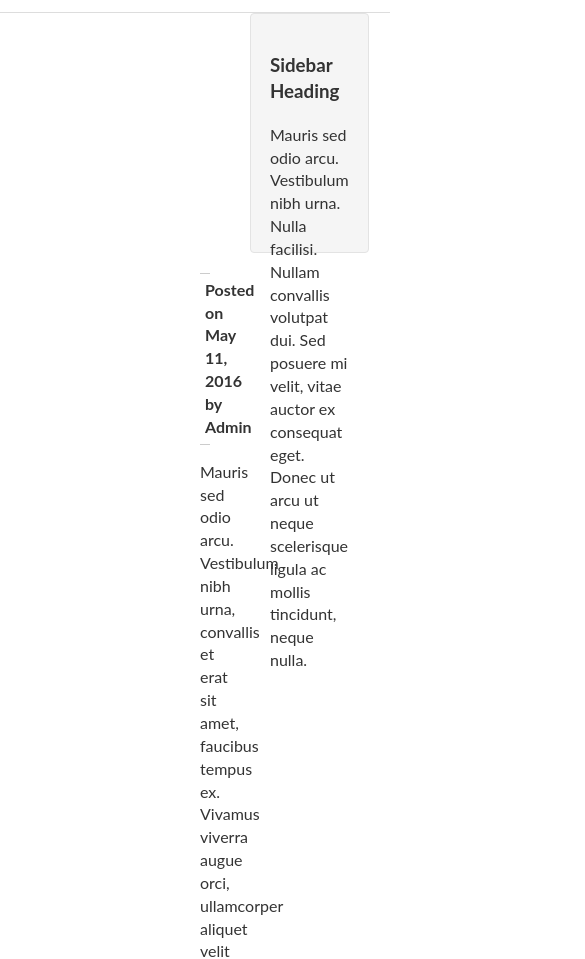
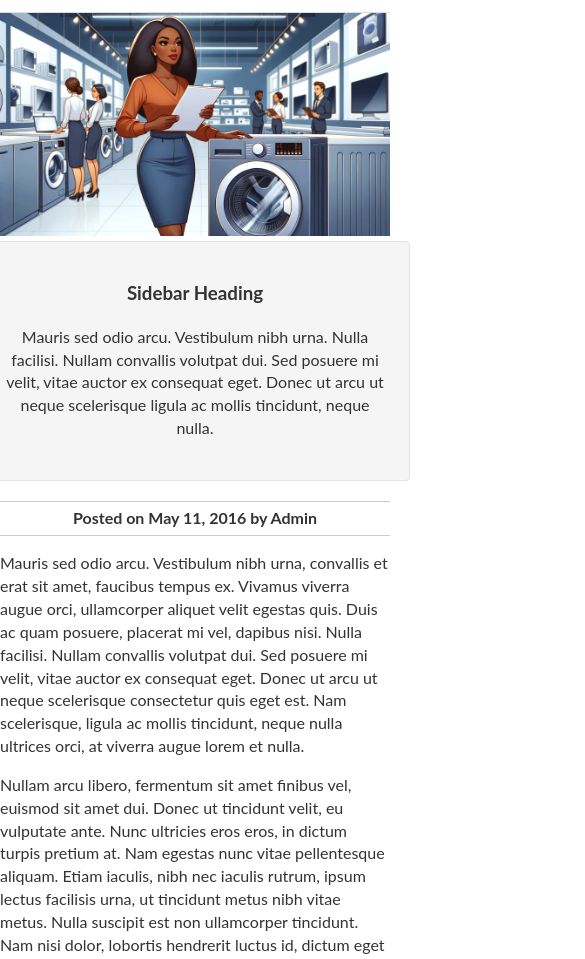
Before and after one commit to rickmastry/dazzleandshine, a plain HTML site: page single.html in a window 390 px wide. Shown: the part 171-1130 px from the top of the page, 585 px wide, since content can reach past the window. Drawn offline with Linux system fonts and the light colour scheme.

Commit message:
mobile fix

```diff
--- a/css/style.css
+++ b/css/style.css
@@ -821,6 +821,10 @@ footer {
 }
 
 @media only screen and (max-width: 950px) and (orientation : landscape) {
+	.single-info-right {
+		height: 300px;
+	}
+
 	.about-info-left {
 		margin-left: 100px;
 		margin-right: 100px;
@@ -874,6 +878,55 @@ footer {
 @media screen and (max-width: 600px) {}
 
 @media only screen and (max-width: 480px) and (orientation : portrait) {
+	.navbar-nav {
+		display: none;
+	}
+
+	.well.animated.fadeInRight h3 {
+		text-align: center;
+	}
+
+	.well.animated.fadeInRight p {
+		text-align: center;
+	}
+
+	.p-single {
+		margin-right: 0px;
+	}
+
+	.single-info {
+		margin-left: 0px;
+		margin-right: 0px;
+		width: 100%;
+	}
+
+
+
+	.meta-single {
+		text-align: center;
+		margin-left: 0px;
+		margin-right: 0px;
+	}
+
+	.single-info-right {
+		margin-right: 0px;
+		width: 100%;
+		height: 200px;
+	}
+
+	.img-container {
+		margin-right: 0px;
+		margin-left: 0px;
+		width: 100%;
+	}
+
+	.about-info-services {
+		display: flex;
+		justify-content: center;
+		align-items: center;
+		flex-direction: column;
+	}
+
 	.container-about {
 		margin-left: 10px;
 		margin-right: 10px;
--- a/single.html
+++ b/single.html
@@ -114,8 +114,6 @@
     </section>
     <footer>
         <div class="container">
-            <div class="row">
-                <div class="col-lg-12">
             <ul class="sub-nav">
                 <li>
                     <a class="navigation" href="/">Home</a>
@@ -133,8 +131,6 @@
             <p class="copyright text-muted small">Copyright &copy; Dazzle and Shine Laundry 2024. All Rights
                 Reserved</p>
         </div>
-            </div>
-        </div>
     </footer>
     <script src="js/main.js"></script>
 </body>
```
Lines whose indentation alone changed are shown as unchanged.
